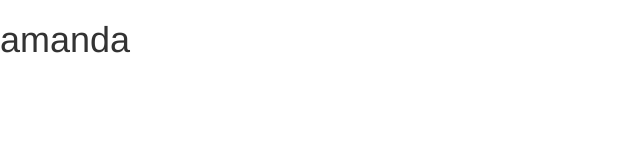
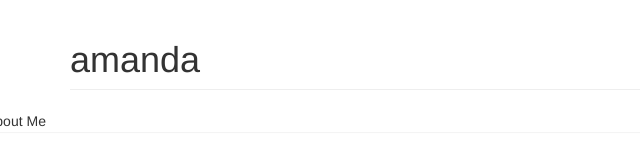
Before and after one commit to harris1997/harris1997.github.io, a plain HTML site: page index.html in a window 1280 px wide. Shown: the whole page, without its empty margins (0-640 px from the left). Drawn offline with nearby package versions, Linux system fonts and the light colour scheme.

Commit message:
about me
^C

```diff
--- a/index.html
+++ b/index.html
@@ -4,6 +4,14 @@
          <link rel= "stylesheet" href= "https://cdnjs.cloudflare.com/ajax/libs/twitter-bootstrap/3.3.4/css/bootstrap.css">
     </head>
     <body>
-    <h1> amanda</h1>
+       <div class="container">
+            <h1 class="page-header">amanda</h1>
+       </div>
+       <div class="row">
+            <div class="panel">
+             About Me
+            </div>
+        </div>
     </body>
     </html>
+    </html>
```
